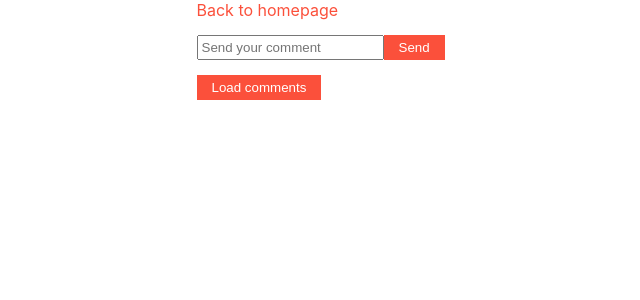
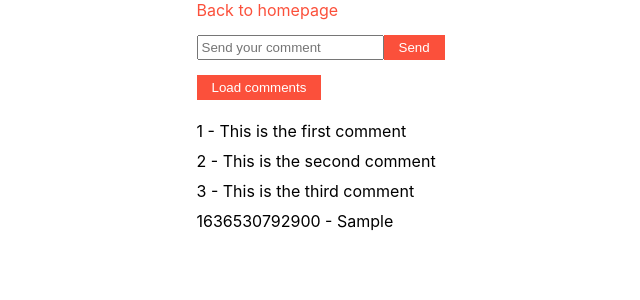
Before and after one commit to JonathanVisiedo/next-full, a Next.js app: page /comments in a window 1280 px wide. Both pictures are taken after typing "Sample" into the empty fields and a click on the button "Send". Shown: the top 300 px of the page, without its empty margins (56-696 px from the left). Built offline with nearby package versions, Linux system fonts and the light colour scheme.

Commit message:
api routes get post delete

```diff
--- /dev/null
+++ b/pages/api/comments/[commentId]/index.js
@@ -0,0 +1,17 @@
+import {comments} from "../../../../data/comments";
+import {parse} from "eslint-config-next/parser";
+
+export default function handler(req, res) {
+
+    const { commentId } = req.query
+    const comment = comments.find(comment => comment.id === parseInt(commentId))
+
+    if(req.method === 'GET') {
+        res.status(200).json(comment)
+    } else if (req.method === 'DELETE') {
+
+        const index = comments.findIndex(comment => comment.id === parseInt(commentId))
+        comments.splice(index, 1)
+        res.status(200).json(comment)
+    }
+}
--- a/pages/comments/index.js
+++ b/pages/comments/index.js
@@ -22,9 +22,21 @@
         })
 
         const data = await response.json()
+        await fetchComments()
         setComment('')
     }
 
+    const deleteComment = async commentId => {
+        const response = await fetch(`http://localhost:3000/api/comments/${commentId}`, {
+            method:'DELETE',
+            body: JSON.stringify(commentId),
+            headers:{
+                'Content-type': 'applicatino/json'
+            }
+        })
+        const data = await response.json()
+        await fetchComments()
+    }
 
     return <div style={{width: "775px", margin: "0 auto"}}>
         <div><Link href="/">Back to homepage</Link></div>
@@ -41,7 +53,7 @@
         <div>
             <ul>
                 {comments.map((comment) => {
-                    return <li key={`c${comment.id}`}>{comment.id} - {comment.text}</li>
+                    return <li key={`c${comment.id}`}>{comment.id} - {comment.text} <button className={'dynamic'} onClick={() => deleteComment(comment.id)}>&times;</button></li>
                 })}
             </ul>
         </div>
--- a/styles/globals.css
+++ b/styles/globals.css
@@ -36,6 +36,24 @@
 }
 
 
+ul {
+    list-style: none;
+    padding-left:0;
+}
+
+li {
+    padding: 5px 0;
+}
+
+li > .dynamic {
+    display: none;
+}
+
+li:hover > .dynamic{
+    display: inline-block;
+}
+
+
 a {
     color: #fb503b;
     transition-duration: .3s;
```
